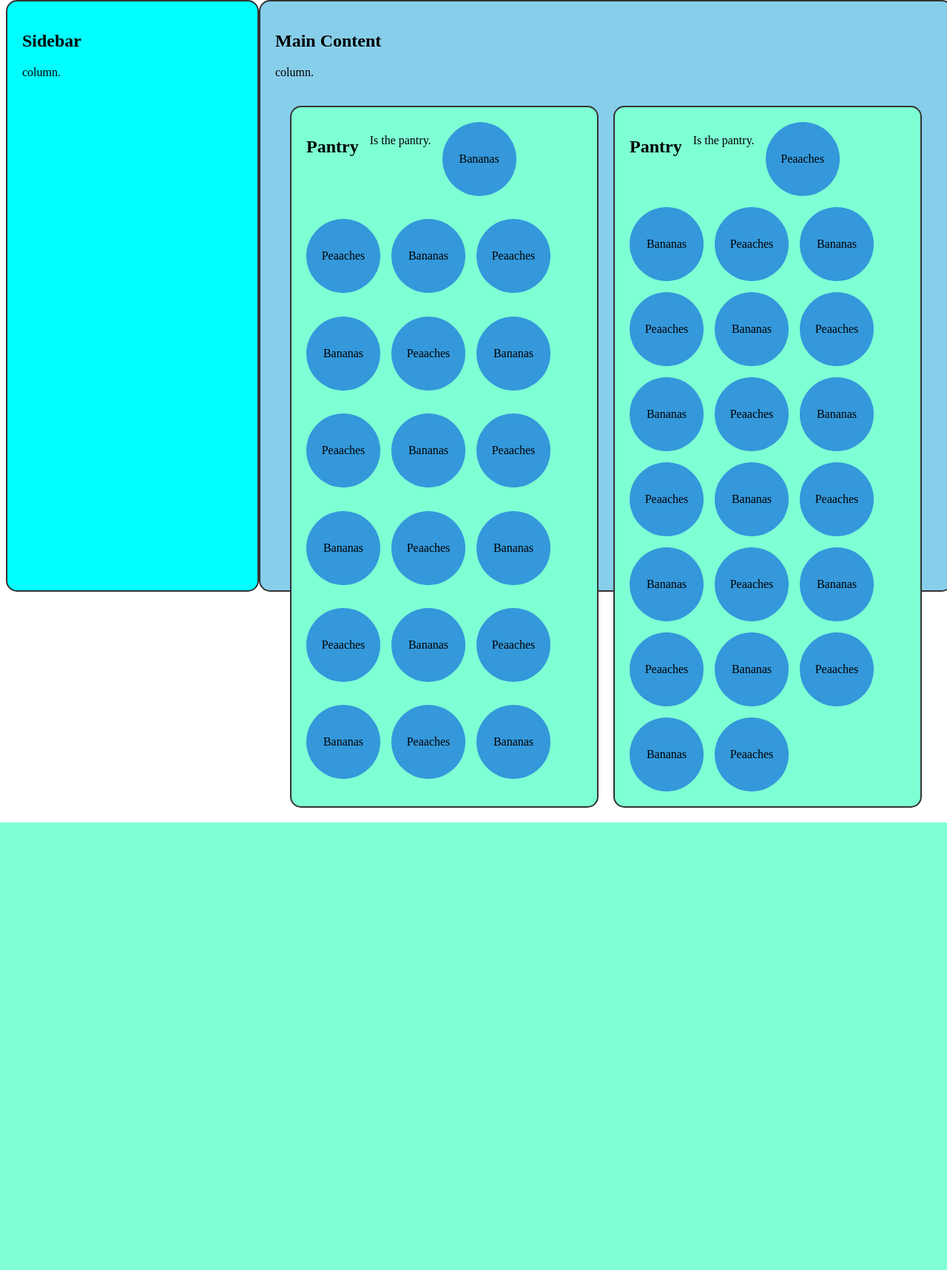
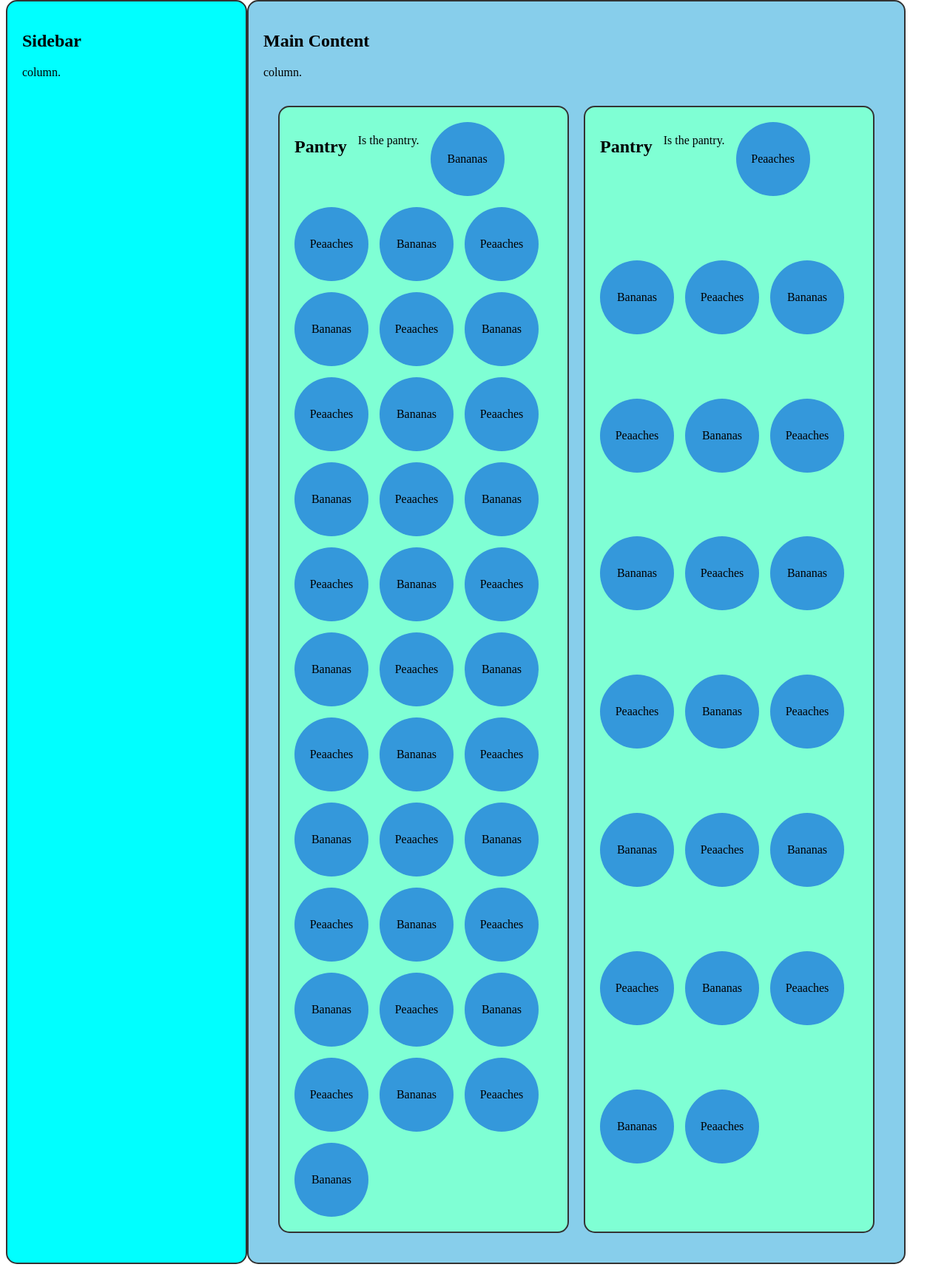
Before and after one commit to UCCS-CS4300-5300/group5-fall2026, a Django app: page / in a window 1280 px wide. Shown: the part 97-1814 px from the top of the page at 74% size. Before the commit the page ends 1209 px from the top, so only its background shows below. Run offline with Django 5.2, Linux system fonts and the light colour scheme.

Commit message:
Main View: changes for flex box container

```diff
--- a/project/core/templates/core/home.html
+++ b/project/core/templates/core/home.html
@@ -5,6 +5,12 @@
     <meta charset="UTF-8">
     <title>Django Split Window</title>
     <style>
+
+        /*
+        ~~~~~~~~~~~~~~~~~~~~~~~~~~~~~~~~~~~~~~~~~~~~~~~~~~~~~~~~~~~~~~~~~~~~~~~~~~~~~~~~
+        Navbar Style
+        ~~~~~~~~~~~~~~~~~~~~~~~~~~~~~~~~~~~~~~~~~~~~~~~~v~~~~~~~~~~~~~~~~~~~~~~~~~~~~~~~~
+        */
 
         .navbar {
             border-radius: 15px; /* Curves all 4 corners equally */
@@ -26,10 +32,11 @@
             color: white;
             padding: 15px 20px;
             text-decoration: none;
+            border-radius: 15px; /* Curves all 4 corners equally */
         }
 
         .nav-links a:hover {
-            background-color: #444;
+            background-color: lightcoral;
         }
 
         /* ─── THE DROPDOWN LOGIC ─── */
@@ -65,11 +72,19 @@
             display: block;
         }
 
+        /*
+        ~~~~~~~~~~~~~~~~~~~~~~~~~~~~~~~~~~~~~~~~~~~~~~~~~~~~~~~~~~~~~~~~~~~~~~~~~~~~~~~~
+        Body Style
+        ~~~~~~~~~~~~~~~~~~~~~~~~~~~~~~~~~~~~~~~~~~~~~~~~~~~~~~~~~~~~~~~~~~~~~~~~~~~~~~~~
+        */
+
         /* Ensures the container fills the entire viewport height */
         .split-container {
             display: flex;
-            height: 100vh;
-            width: 100vw;
+
+            width: 95vw;
+            min-height: 100vh;
+            height: auto;
             margin: 0;
             padding: 0;
         }
@@ -91,6 +106,7 @@
             padding: 20px;
             border: 2px solid #333;
             border-radius: 15px; /* Curves corners */
+            height: auto;
         }
 
         .pantry-box {
@@ -162,6 +178,7 @@
                 <li><a href="#">About</a></li>
             </ul>
         </nav>
+        <!-- ---------------- Body for HTML page ------------------ -->
         <div class="split-container">
             <!-- 1/4 Column -->
             <div class="left-column">
@@ -179,6 +196,22 @@
                     <div class="pantry-box">
                         <h2>Pantry</h2>
                         <p>Is the pantry.</p>
+                        <div class="circle">Bananas</div>
+                        <div class="circle">Peaaches</div>
+                        <div class="circle">Bananas</div>
+                        <div class="circle">Peaaches</div>
+                        <div class="circle">Bananas</div>
+                        <div class="circle">Peaaches</div>
+                        <div class="circle">Bananas</div>
+                        <div class="circle">Peaaches</div>
+                        <div class="circle">Bananas</div>
+                        <div class="circle">Peaaches</div>
+                        <div class="circle">Bananas</div>
+                        <div class="circle">Peaaches</div>
+                        <div class="circle">Bananas</div>
+                        <div class="circle">Peaaches</div>
+                        <div class="circle">Bananas</div>
+                        <div class="circle">Peaaches</div>
                         <div class="circle">Bananas</div>
                         <div class="circle">Peaaches</div>
                         <div class="circle">Bananas</div>
```
